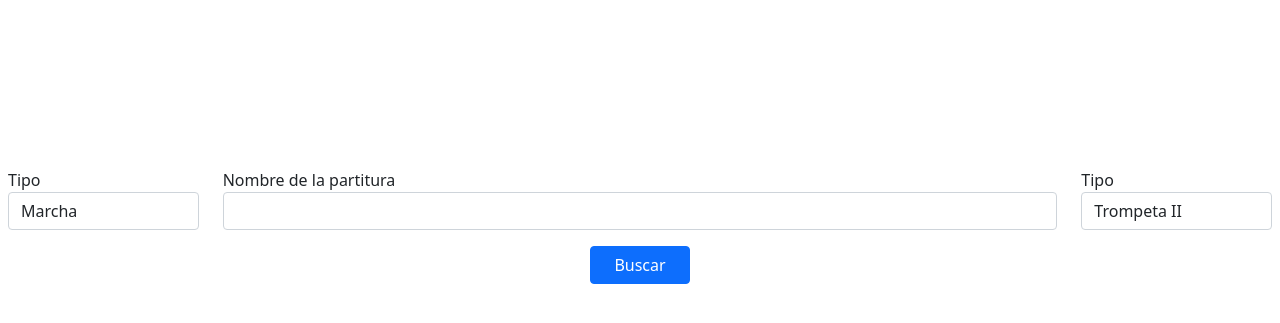
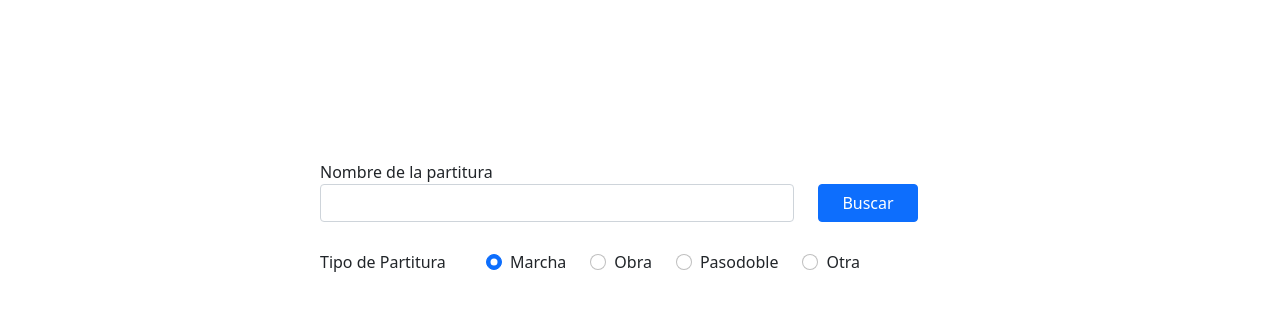
Before and after one commit to davidrc99/gestionBandaLoja, a Flask app: page / in a window 1280 px wide. Shown: the top 323 px of the page. Run offline with Flask 2, Linux system fonts and the light colour scheme; some libraries are stand-ins or nearby versions.

Commit message:
segunda pantalla hecha

```diff
--- a/app.py
+++ b/app.py
@@ -13,7 +13,7 @@ mensaje = {
 partitura = {
     'type' : '',
     'name' : '',
-    'voice' : ''
+    'listaVoces' : ''
 }
 
 def setNotficication(value,type):
@@ -22,14 +22,21 @@ def setNotficication(value,type):
 
 @app.route('/')
 def main():
-    # mensaje['value'] = 'Este mensaje es de prueba'
-    # mensaje['type'] = 'danger'
+    mensaje = {'value' : '','type' : ''}
+    partitura = {'type' : '','name' : '','listaVoces' : ''}
     return render_template('main.html',mensaje=mensaje,partitura=partitura)
 
 @app.route('/handle_data', methods =['POST'])
 def handle_data():
     if request.method == 'POST':
-        setNotficication('Submit enviado','success')
+        listaVoces = getVoicesOptions(request.form['tipoPartitura'],request.form['nombrePartitura'])
+        if(listaVoces):
+            setNotficication('Partitura encontrada con éxito. Seleccione la voz que desea añadir','success')
+            partitura['type'] = request.form['tipoPartitura']
+            partitura['name'] = request.form['nombrePartitura']
+            partitura['listaVoces'] = listaVoces
+        else:
+            setNotficication('No se pudo encontrar esa partitura','danger')
     return render_template('main.html',mensaje=mensaje,partitura=partitura)
 # @app.route('/')
 # def main():
--- a/templates/layout.html
+++ b/templates/layout.html
@@ -15,7 +15,7 @@
 </head>
 <body>
 
-    <main class="mx-auto align-items-center " style="margin-top: 10em; width: 1280px;">
+    <main class="mx-auto align-items-center " style="padding-right: 20em; padding-left: 20em; margin-top: 10em; width: 1280px;">
         {% block content %}
         {% endblock %}
     </main>
--- a/templates/main.html
+++ b/templates/main.html
@@ -1,57 +1,88 @@
 {% extends "layout.html" %}
 
 {% block content %}
+    <!-- IF - Partitura no existe (no tiene datos) -->
+    {% if partitura.name == ''%}
+        <!-- INICIO - FORMULARIO BUSCAR PARTITURA -->
+        <form  action="{{ url_for('handle_data') }}" method="post">
+          <div class="row">
+            <div class="col-9 ">
+              <label for="nombrePartitura">Nombre de la partitura</label>
+              <input type="text" name="nombrePartitura" class="form-control">
+            </div>
+            <div class="col-3">
+              <button style="width:100px;" class="btn btn-primary my-4" type="submit">Buscar</button>
+            </div>
+          </div>
+            <div class="row">
+              <fieldset class="form-group">
+                <div class="row">
+                  <legend class="col-form-label col-sm-3 pt-1">Tipo de Partitura</legend>
+                  <div class="col-sm-9" style="display:flex">
+                    <div class="form-check mt-1 px-4">
+                      <input class="form-check-input" type="radio" name="tipoPartitura" id="marchaOptionType" value="marcha" checked>
+                      <label class="form-check-label" for="marchaOptionType">
+                        Marcha
+                      </label>
+                    </div>
+                    <div class="form-check mt-1 px-4">
+                      <input class="form-check-input" type="radio" name="tipoPartitura" id="obraOptionType" value="obra">
+                      <label class="form-check-label" for="obraOptionType">
+                        Obra
+                      </label>
+                    </div>
+                    <div class="form-check mt-1 px-4">
+                      <input class="form-check-input" type="radio" name="tipoPartitura" id="pasodobleOptionType" value="pasodoble">
+                      <label class="form-check-label" for="pasodobleOptionType">
+                        Pasodoble
+                      </label>
+                    </div>
+                    <div class="form-check mt-1 px-4">
+                      <input class="form-check-input" type="radio" name="tipoPartitura" id="otraOptionType" value="otra">
+                      <label class="form-check-label" for="otraOptionType">
+                        Otra
+                      </label>
+                    </div>
+                  </div>
+                </div>
+              </fieldset>
+            </div>
+          </form>
+        <!-- FIN - FORMULARIO BUSCAR PARTITURA -->
+    <!-- ELSE -->
+    {% else %}
+        <!-- INICIO - FORMULARIO AÑADIR VOZ -->
+        <form>
+          <div class="form-group">
+            <label for="nombrePartitura">Nombre Partitura</label>
+            <input type="text" class="form-control" name="nombrePartitura" placeholder="{{partitura.name}}" disabled>
+          </div>
+          <div class="form-group my-3">
+            <label for="vozPartitura">Voces encontradas: </label>
+            <select class="form-control" id="vozPartitura" name="vozPartitura">
+              {% for voz in partitura.listaVoces %}
+              <option>{{voz.nombre}}</option>
+              {% endfor%}
+            </select>
+          </div>
+          <div class="mx-auto">
+            <button style="width:150px;" class="btn btn-success my-4" type="submit">Añadir voz</button>
+            <button style="width:200px;" class="btn btn-secondary my-4 mx-3" type="submit">Buscar otra partitura</button>
+          </div>
+        </form>
+        <!-- FIN - FORMULARIO AÑADIR VOZ -->
+
+    {% endif %}
+    <!-- ENDIF -->
+
     <!-- INICIO - Mensaje de alerta -->
-    {% if mensaje.value != ''%}
-        <div class="alert alert-{{mensaje.type}} alert-dismissible">
+        {% if mensaje.value != ''%}
+        <div class="alert alert-{{mensaje.type}} alert-dismissible my-4">
             {{mensaje.value}}
             <a href="#" class="close btn-close" data-dismiss="alert" aria-label="close"></a>
         </div>
     {% endif %}
     <!-- FIN - Mensaje de alerta -->
-
-    <!-- IF - Partitura no existe (no tiene datos) -->
-    {% if partitura.name == ''%}
-        <!-- INICIO - FORMULARIO BUSCAR PARTITURA -->
-        <form action="{{ url_for('handle_data') }}" method="post">
-            <div class="row p-2">
-              <div class="col-2">
-                <label for="tipoPartitura">Tipo</label>
-                <select id="tipoPartitura"class="form-control dropdown-toggle" data-toggle="dropdown">
-                    <option>Marcha</option>
-                    <option>Obra</option>
-                    <option>Otra</option>
-                    <option>Pasodoble</option>
-                </select>
-              </div>
-              <div class="col-8">
-                <label for="nombrePartitura">Nombre de la partitura</label>
-                <input type="text" id="nombrePartitura" class="form-control">
-              </div>
-              <div class="col-2">
-                <label for="vozPartitura">Tipo</label>
-                <select id="vozPartitura" class="form-control dropdown-toggle" data-toggle="dropdown">
-                    <option selected>Trompeta II</option>
-                    <option>Clarinete I</option>
-                    <option>Caja</option>
-                    <option>Dirección</option>
-                </select>
-              </div>
-            </div>
-            <div style="display: flex;justify-content: center;" class="row p-2 mx-auto">
-                <button style="width:100px;" class="btn btn-primary" type="submit">Buscar</button>
-            </div>
-          </form>
-        <!-- FIN - FORMULARIO BUSCAR PARTITURA -->
-
-    <!-- ELSE -->
-    {% else %}
-        <!-- INICIO - FORMULARIO AÑADIR VOZ -->
-
-        <!-- FIN - FORMULARIO AÑADIR VOZ -->
-
-    {% endif %}
-    <!-- ENDIF -->
 
     <!-- IF - COLA tiene datos -->
 
```
